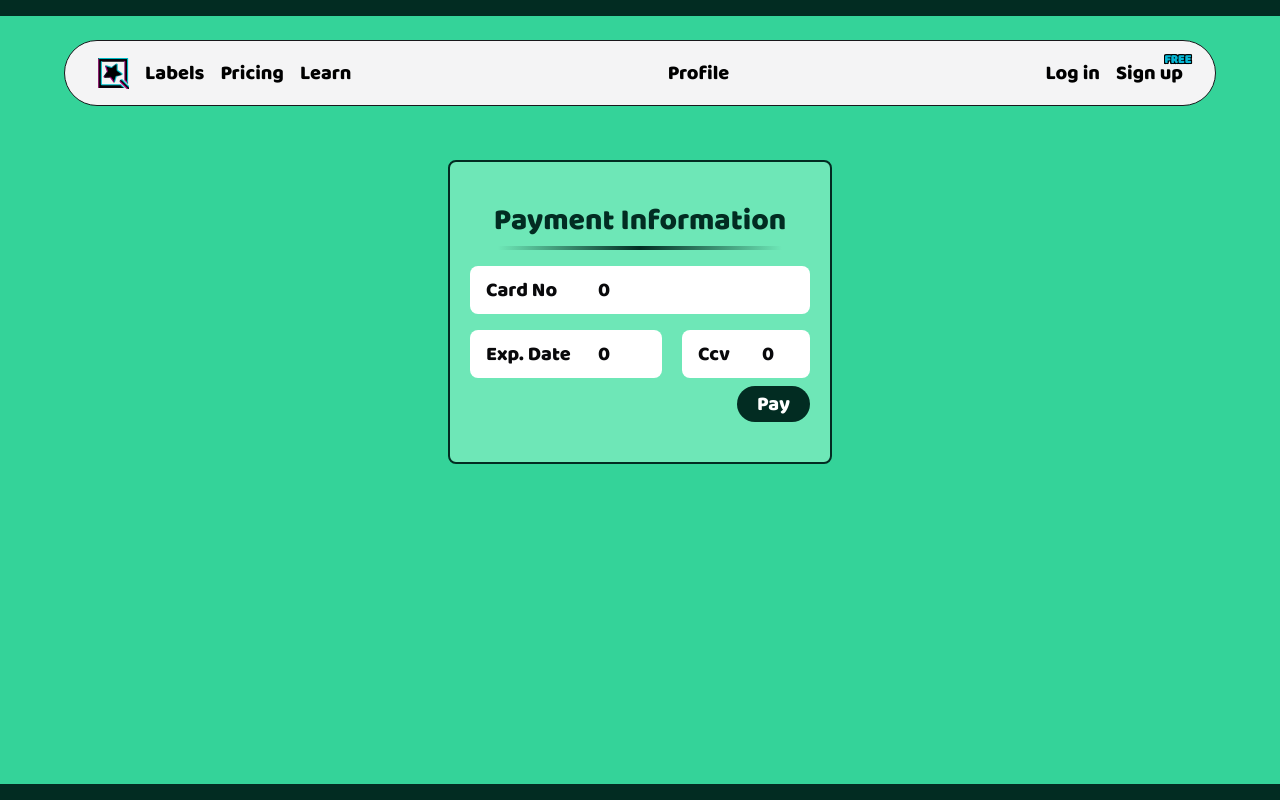
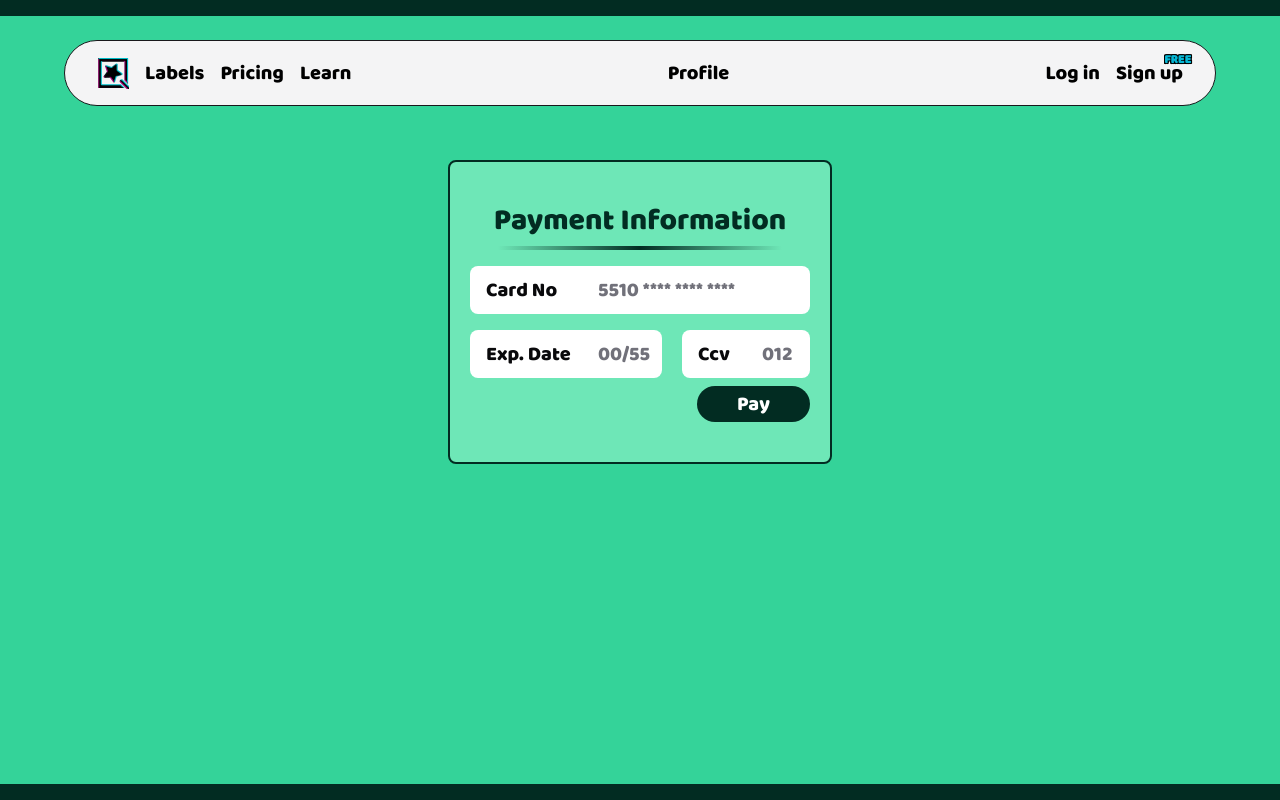
Before and after one commit to boranbatuhan/linqrbell_nuxt, a Nuxt app: page /pricing/upgrade in a window 1280 px wide. Built offline with nearby package versions, Linux system fonts and the light colour scheme.

Commit message:
pricing payment page fix

```diff
--- a/pages/pricing/index.vue
+++ b/pages/pricing/index.vue
@@ -13,7 +13,15 @@
             </div>
             <!-- free plan end -->
             <!-- premium plan start -->
-            <nuxt-link to="/pricing/upgrade" class="flex text-xl items-center justify-start flex-col border-2 border-emerald-950 w-80 shrink-0 hover:bg-emerald-500 bg-emerald-300 text-emerald-950 hover:text-white rounded-lg py-10">
+            <nuxt-link to="/pricing/upgrade" class="flex text-xl items-center justify-start flex-col border-2 border-emerald-950 w-80 shrink-0 hover:bg-emerald-500 bg-emerald-300 text-emerald-950 hover:text-white group rounded-lg py-10 relative">
+
+                <span class="absolute -top-8 -right-8 w-20 h-20">
+                    <div class="w-full h-full relative flex items-center justify-center">
+                        <Icon icon="typcn:starburst"  class="w-20 h-20 absolute"/>
+                        <p class="text-white rotate-12 group-hover:!text-emerald-950 relative">Best</p>
+                    </div>
+                </span>
+
                 <p class="text-4xl">Premium Plan</p>
                 <span class="w-10/12 h-1 bg-gradient-to-r from-transparent via-emerald-950 to-transparent"></span>
                 <p>10$ - Once</p>
@@ -29,6 +37,7 @@
 </template>
 
 <script setup>
+import { Icon } from '@iconify/vue';
 
 </script>
 
--- a/pages/pricing/upgrade.vue
+++ b/pages/pricing/upgrade.vue
@@ -6,18 +6,18 @@
                 <p class="text-3xl text-center w-full">Payment Information</p>
                 <span class="w-10/12 mx-auto h-1 my-2 bg-gradient-to-r from-transparent via-emerald-950 to-transparent"></span>
                 <label for="cardno" class=" my-3 relative flex items-center justify-start h-10 ">
-                    <input v-model="card.no" @keydown.e.prevent  class="px-3 bg-white h-12 pl-32 w-full rounded-lg peer focus:outline-2 leading-10 outline-cyan-400 transition-all placeholder:text-zinc-500 text-zinc-950 focus:text-zinc-500" type="number" id="cardno" placeholder="5510 **** **** **** " maxlength="16">
+                    <input v-model.number="card.no" @keydown="filterInput($event)"  class="px-3 bg-white h-12 pl-32 w-full rounded-lg peer focus:outline-2 leading-10 outline-cyan-400 transition-all placeholder:text-zinc-500 text-zinc-950 focus:text-zinc-500" type="text"  maxlength="16" id="cardno" placeholder="5510 **** **** **** " >
                     <p  class="absolute leading-10  w-28   h-full px-2 top-1/2 -translate-y-1/2 left-2 peer-focus:text-zinc-500 text-zinc-950 transition-all select-none">Card No </p>
                 </label>
                 <label for="carddate" class=" my-3 relative flex items-center justify-start h-10 ">
-                    <input v-model="card.date" @keydown.e.prevent  class="px-3 bg-white h-12 pl-32 w-1/2 md:w-48 rounded-lg peer focus:outline-2 leading-10 outline-cyan-400 transition-all placeholder:text-zinc-500 text-zinc-950 focus:text-zinc-500" type="number" id="carddate" placeholder="00/55" maxlength="4">
+                    <input v-model.number="card.date" @keydown="filterInput($event)" class="px-3 bg-white h-12 pl-32 w-1/2 md:w-48 rounded-lg peer focus:outline-2 leading-10 outline-cyan-400 transition-all placeholder:text-zinc-500 text-zinc-950 focus:text-zinc-500" type="text" maxlength="4" id="carddate" placeholder="00/55" >
                     <p  class="absolute leading-10  w-28   h-full px-2 top-1/2 -translate-y-1/2 left-2 peer-focus:text-zinc-500 text-zinc-950 transition-all select-none">Exp. Date </p>
                 </label>
                 <label for="cardcv" class=" my-3 ml-auto relative flex items-center justify-start h-10 ">
-                    <input v-model="card.ccv" @keydown.e.prevent  class="px-3 bg-white h-12 pl-20 w-1/2 md:w-32 rounded-lg peer focus:outline-2 leading-10 outline-cyan-400 transition-all placeholder:text-zinc-500 text-zinc-950 focus:text-zinc-500" type="number" id="cardcv" placeholder="012" maxlength="3" >
+                    <input v-model.number="card.ccv" @keydown="filterInput($event)"  class="px-3 bg-white h-12 pl-20 w-1/2 md:w-32 rounded-lg peer focus:outline-2 leading-10 outline-cyan-400 transition-all placeholder:text-zinc-500 text-zinc-950 focus:text-zinc-500" type="text" maxlength="3" id="cardcv" placeholder="012">
                     <p  class="absolute leading-10  w-16   h-full px-2 top-1/2 -translate-y-1/2 left-2 peer-focus:text-zinc-500 text-zinc-950 transition-all select-none">Ccv </p>
                 </label>
-                <button class="px-5 py-1 ml-auto bg-emerald-950 text-white rounded-full">Pay</button>
+                <button @click="pay"  class=" disabled:saturate-0 disabled:px-5 px-10 py-1 ml-auto bg-emerald-950 text-white rounded-full">Pay</button>
             </div>
             <!-- free plan end -->
 
@@ -27,21 +27,37 @@
 
 <script setup>
 const card = reactive({
-    no:0,
-    date:0,
-    ccv:0
+    no:null,
+    date:null,
+    ccv:null
 })
+
+// const checkLength = computed (()=>{
+
+//     if( card.no !=null && card.date !=null && card.ccv !=null ){
+//     const noString = card.no.toString()
+//     const dateString = card.date.toString()
+//     const ccvString = card.ccv.toString()
+//     return noString.length == 16 && dateString.length == 4 && ccvString.length == 3 ? false : true
+//     }
+
+// })
+
+
+const pay=()=>{
+    console.log('cardNOOO :>> ', card.no);
+    console.log('cardDATE :>> ', card.date);
+    console.log('cardCCCV :>> ', card.ccv);
+}
+const filterInput=(event) =>{
+      const allowedCharacters = /[0-9]/;
+      const keyPressed = String.fromCharCode(event.keyCode);
+      if (!allowedCharacters.test(keyPressed)) {
+        if (event.keyCode === 8 || allowedCharacters.test(keyPressed)) {
+    return; // İzin verilen karakter veya silme tuşu ise işlemi devam ettir
+  }
+        event.preventDefault();
+      }
+    }
+
 </script>
-
-<style scoped>
-input::-webkit-outer-spin-button,
-input::-webkit-inner-spin-button {
-  -webkit-appearance: none;
-  margin: 0;
-}
-
-/* Firefox */
-input[type=number] {
-  -moz-appearance: textfield;
-}
-</style>
```
